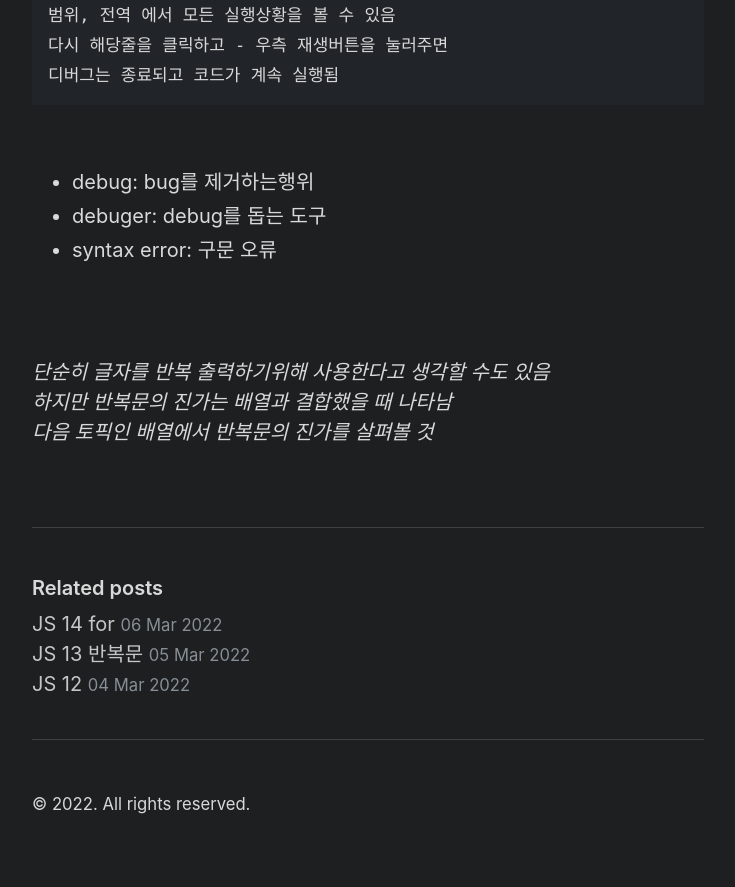
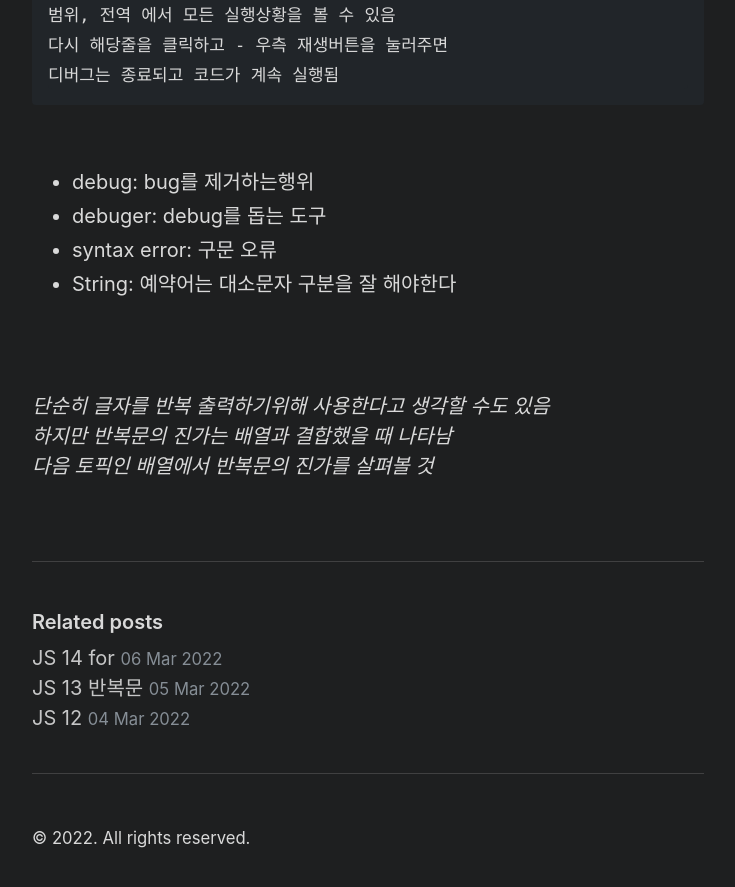
Before and after one commit to Dev-Dotoli/dev-dotoli.github.com, a Jekyll site: the page built from _posts/2022-03-06-JS-15-break.md, in a window 1280 px wide and 900 px high, scrolled down 2796 px. Shown: the top 887 px of the window, without its empty margins (272-1007 px from the left). Built offline with Jekyll 4.4.1, drawn with Linux system fonts in a browser that asks for light colours; before the commit the page ends 3662 px from its top, so only the background shows below that.

Commit message:
Docs: add contents String

```diff
--- a/_posts/2022-03-06-JS-15-break.md
+++ b/_posts/2022-03-06-JS-15-break.md
@@ -113,6 +113,7 @@ debuger의 순서에 따르면
 - debug: bug를 제거하는행위
 - debuger: debug를 돕는 도구
 - syntax error: 구문 오류
+- String: 예약어는 대소문자 구분을 잘 해야한다
 
 <br><br>
 
```
